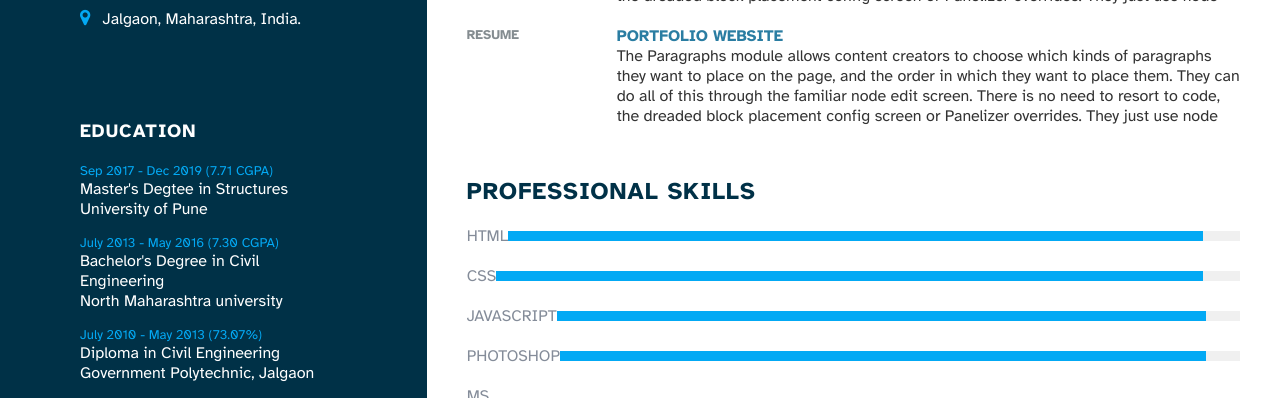
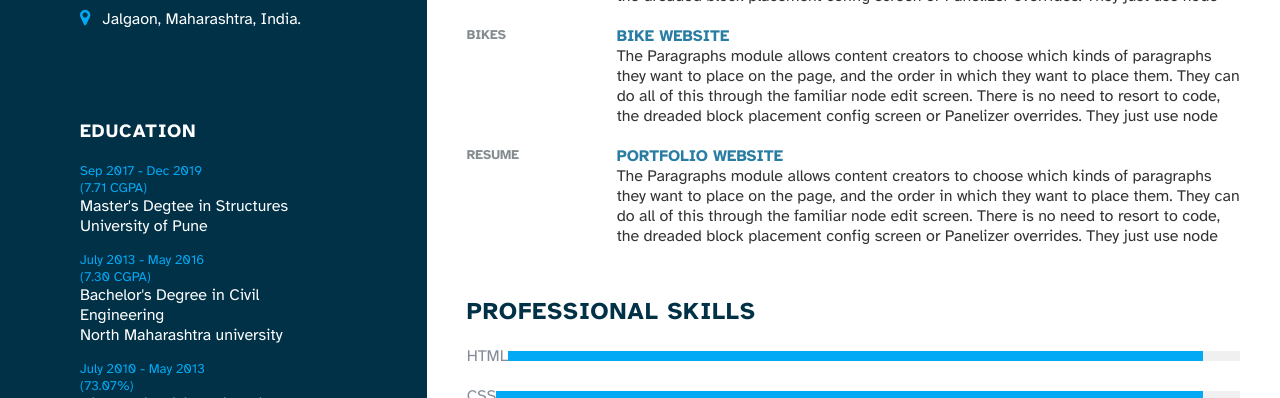
Before and after one commit to arsalanshaikhh/Arsalan-cv, a plain HTML site: page index.html in a window 1280 px wide. Shown: the part 554-952 px from the top of the page. Drawn offline with Linux system fonts and the light colour scheme.

Commit message:
added bike project

```diff
--- a/index.html
+++ b/index.html
@@ -55,25 +55,29 @@
                 <h3 class="title">Education</h3>
                 <ul>
                     <li>
-                       <h5>Sep 2017 - Dec 2019 (7.71 CGPA)</h5>
+                       <h5>Sep 2017 - Dec 2019 </h5>
+                       <h5>(7.71 CGPA)</h5>
                        <h4>Master's Degtee in Structures</h4>
                        <h4>University of Pune</h4>
                     </li>
 
                     <li>
-                        <h5>July 2013 - May 2016 (7.30 CGPA)</h5>
+                        <h5>July 2013 - May 2016 </h5>
+                        <h5>(7.30 CGPA)</h5>
                         <h4>Bachelor's Degree in Civil Engineering</h4>
                         <h4>North Maharashtra university</h4>
                      </li>
 
                      <li>
-                        <h5>July 2010 - May 2013 (73.07%)</h5>
+                        <h5>July 2010 - May 2013 </h5>
+                        <h5>(73.07%)</h5>
                         <h4>Diploma in Civil Engineering</h4>
                         <h4>Government Polytechnic, Jalgaon</h4>
                      </li>
 
                      <li>
-                        <h5>July 2010 - May 2013 (93.27%)</h5>
+                        <h5>July 2010 - May 2013 </h5>
+                        <h5>(93.27%)</h5>
                         <h4>S.S.C</h4>
                         <h4>Nashik Board</h4>
                      </li>
@@ -167,6 +171,23 @@
 
                 <div class="box">
                     <div class="project_list">
+                        <h5>Bikes</h5>
+                    </div>
+                    <div class="text">
+                        <h4>Bike Website</h4>
+                        <p>The Paragraphs module allows content creators to
+                            choose which kinds of paragraphs they want to place
+                            on the page, and the order in which they want to
+                            place them. They can do all of this through the
+                            familiar node edit screen. There is no need to
+                            resort to code, the dreaded block placement config
+                            screen or Panelizer overrides. They just use node
+                        </p>
+                    </div>
+                 </div>
+
+                <div class="box">
+                    <div class="project_list">
                         <h5>Resume</h5>
                     </div>
                     <div class="text">
@@ -180,7 +201,7 @@
                             screen or Panelizer overrides. They just use node
                         </p>
                     </div>
-                </div>
+                 </div>
 
             </div>
 
```
